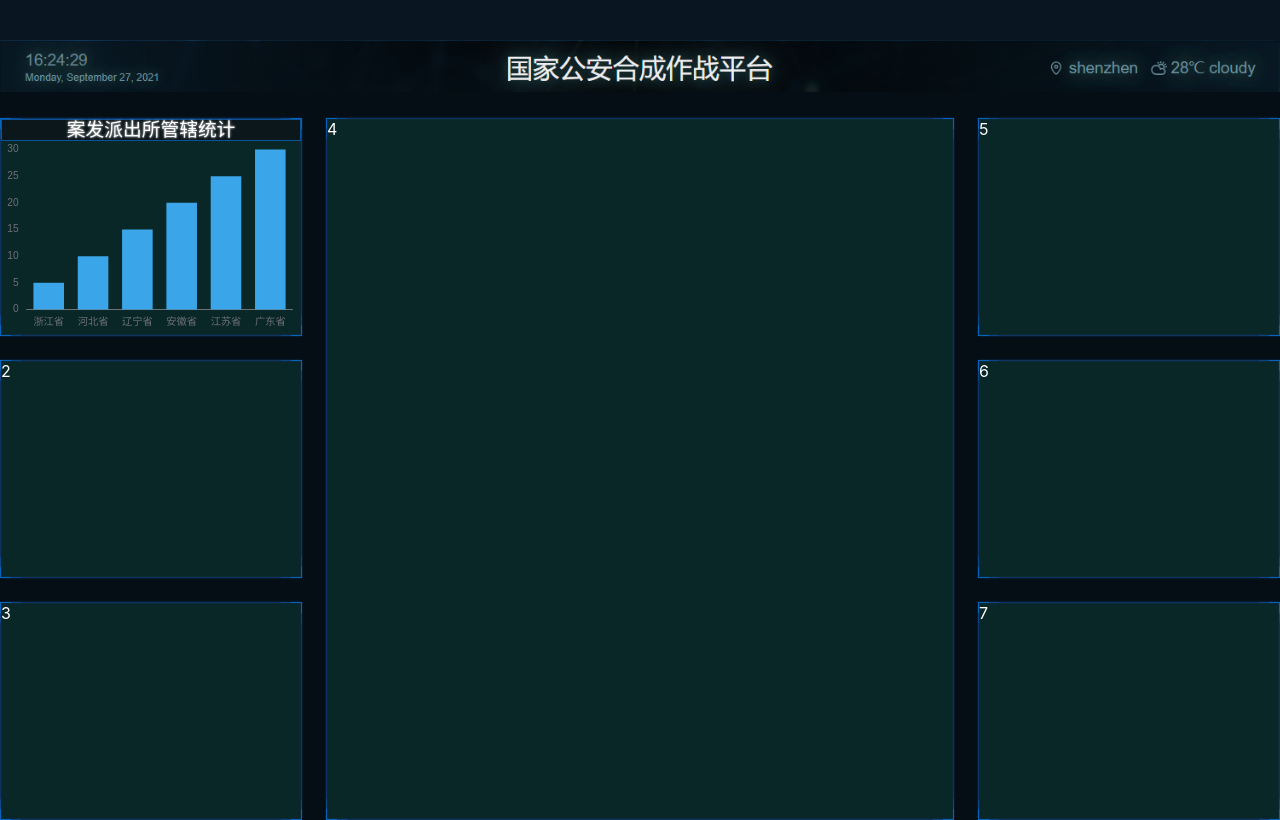
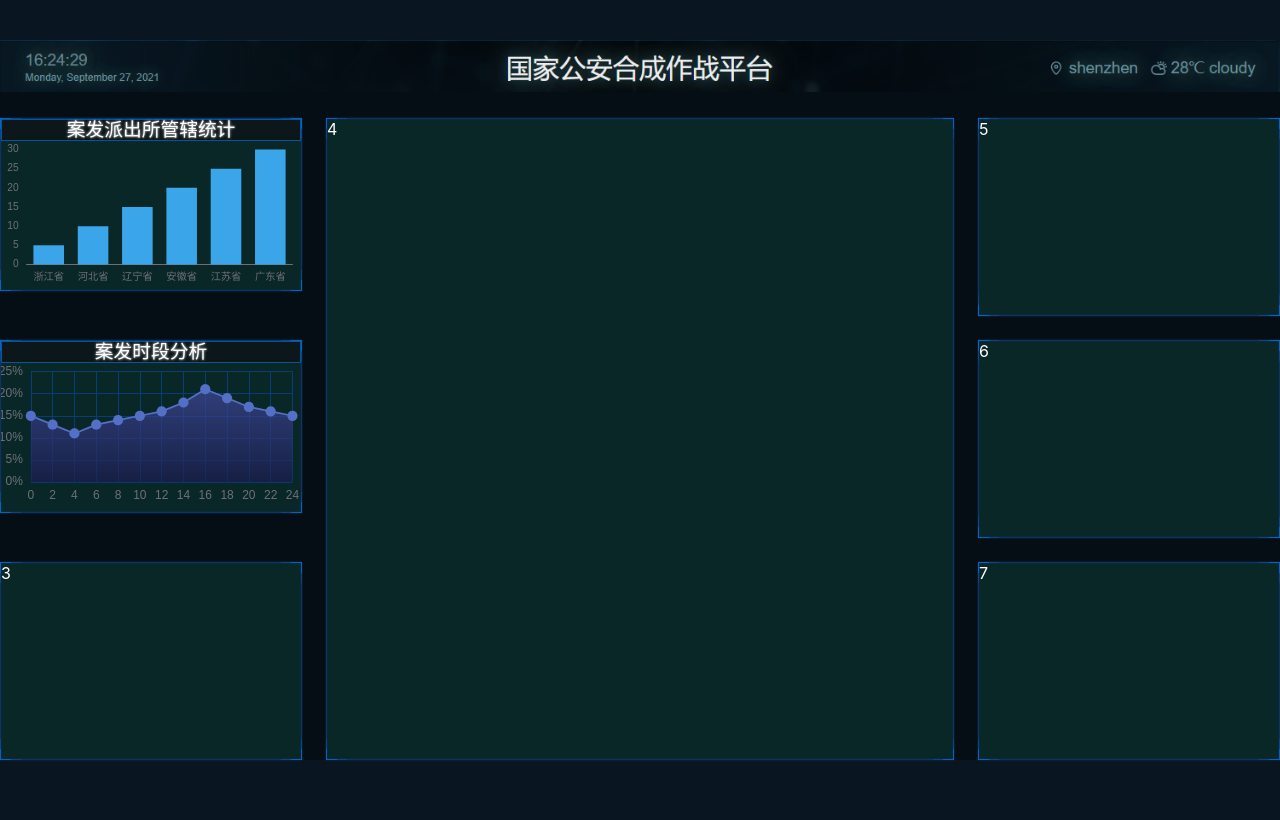
Before and after one commit to LiYuyu123/LI-Big, a React (Vite) app: page / in a window 1280 px wide. Built offline with nearby package versions, Linux system fonts and the light colour scheme.

Commit message:
完成chart2

```diff
--- /dev/null
+++ b/src/component/Chart-1.tsx
@@ -0,0 +1,61 @@
+import React, {useEffect, useRef} from 'react';
+import * as echarts from 'echarts';
+
+const Chart1=()=>{
+    const ref=useRef(null)
+    const px=(n)=>n / 1502 * (window as any).pageWidth
+    useEffect(()=>{
+        let myChart = echarts.init(ref.current);
+        myChart.setOption({
+
+            tooltip: {},
+            xAxis: {
+                data: ['浙江省', '河北省', '辽宁省', '安徽省', '江苏省', '广东省'],
+                axisTick:{show:false},
+                axisLabel:{
+                    fontSize:px(12),
+                    formatter(val){
+                        console.log(val)
+                        if(val.length >3){
+                            const array=val.split('')
+                            array.splice(3,0,'\n')
+                            return array.join('')
+                        }else {
+                            return val
+                        }
+                    }
+                },
+            },
+            grid:{
+                x: px(30),
+                y:px(10),
+                x2:px(10),
+                y2:px(30),
+            },
+            yAxis: {
+                splitLine:{show:false},
+                axisLabel:{
+                    fontSize:px(12)
+                }
+            },
+            series: [
+                {
+                    name: '0',
+                    type: 'bar',
+                    data: [5,10,15,20,25,30],
+                    itemStyle: {color:'#3aa6e9'}
+                }
+            ]
+        });
+    },[])
+    return(
+        <div className="bordered 案发">
+            <h1>案发派出所管辖统计</h1>
+            <div ref={ref} className='chart'>
+
+            </div>
+        </div>
+    )
+}
+
+export default Chart1
--- /dev/null
+++ b/src/component/Chart-2.tsx
@@ -0,0 +1,69 @@
+import React, {useEffect, useRef} from 'react';
+import * as echarts from 'echarts';
+
+const Chart2=()=>{
+    const ref=useRef(null)
+    const px=(n)=>n / 1502 * (window as any).pageWidth
+    useEffect(()=>{
+        let myChart = echarts.init(ref.current);
+        myChart.setOption({
+            xAxis: {
+                type: 'category',
+                boundaryGap: false,
+                data: [0, 2, 4, 6, 8, 10, 12, 14, 16, 18, 20, 22, 24],
+                splitLine: {show: true, lineStyle: {color: '#073E78'}},
+                axisTick: {show: false},
+                axisLine: {show: false},
+            },
+            grid:{
+                x: px(35),
+                y:px(10),
+                x2:px(10),
+                y2:px(35),
+            },
+            yAxis: {
+                type: 'value',
+                splitLine: {lineStyle: {color: '#073E78'}},
+                axisLabel: {
+                    formatter(val) {
+                        return val * 100 + '%';
+                    }
+                }
+            },
+            series: [{
+                name: '故意伤人',
+                type: 'line',
+                data: [
+                    0.15, 0.13, 0.11,
+                    0.13, 0.14, 0.15,
+                    0.16, 0.18, 0.21,
+                    0.19, 0.17, 0.16,
+                    0.15
+                ],
+                symbol: 'circle',
+                symbolSize: px(12),
+                lineStyle: {width: px(2)},
+                areaStyle: {
+                    color: new echarts.graphic.LinearGradient(0, 0, 0, 1, [{
+                        offset: 0,
+                        color: '#414a9f'
+                    }, {
+                        offset: 1,
+                        color: '#1b1d52'
+                    }]),
+                }
+            }]
+        });
+
+    },[])
+    return(
+        <div className="bordered 时段">
+            <h1>案发时段分析</h1>
+            <div ref={ref} className='chart2'>
+
+            </div>
+        </div>
+    )
+}
+
+export default Chart2
--- a/src/component/Home.tsx
+++ b/src/component/Home.tsx
@@ -1,67 +1,20 @@
-import React, {useEffect, useRef} from 'react';
+import React from 'react';
 import './home.scss'
 import headerBg from '../image/2.png'
-import * as echarts from 'echarts';
+import Chart1 from './Chart-1';
+import Chart2 from './Chart-2';
 const Home=()=>{
-    const ref=useRef(null)
-    const px=(n)=>n / 1502 * (window as any).pageWidth
-    useEffect(()=>{
-        let myChart = echarts.init(ref.current);
-        myChart.setOption({
 
-            tooltip: {},
-            xAxis: {
-                data: ['浙江省', '河北省', '辽宁省', '安徽省', '江苏省', '广东省'],
-                axisTick:{show:false},
-                axisLabel:{
-                    fontSize:px(12),
-                    formatter(val){
-                        console.log(val)
-                        if(val.length >3){
-                            const array=val.split('')
-                            array.splice(3,0,'\n')
-                            return array.join('')
-                        }else {
-                            return val
-                        }
-                    }
-                },
-            },
-            grid:{
-                x: px(30),
-                y:px(10),
-                x2:px(10),
-                y2:px(30),
-            },
-            yAxis: {
-                splitLine:{show:false},
-                axisLabel:{
-                    fontSize:px(12)
-                }
-            },
-            series: [
-                {
-                    name: '0',
-                    type: 'bar',
-                    data: [5,10,15,20,25,30],
-                    itemStyle: {color:'#3aa6e9'}
-                }
-            ]
-        });
-    },[])
     return(
         <div className='home'>
             <header style={{backgroundImage: `url(${headerBg})`}}/>
             <main>
                 <section className='section1'>
-                    <div className="bordered 案发">
-                        <h1>案发派出所管辖统计</h1>
-                        <div ref={ref} className='chart'>
-
-                        </div>
-                    </div>
+                 <Chart1/>
                 </section>
-                <section className='bordered section2'>2</section>
+                <section className='section2'>
+                 <Chart2/>
+                </section>
                 <section className='bordered section3'>3</section>
                 <section className='bordered section4'>4</section>
                 <section className='bordered section5'>5</section>
--- a/src/component/home.scss
+++ b/src/component/home.scss
@@ -66,12 +66,12 @@
     >.section7{
       grid-area: box7;
     }
-    .案发{
-     height: px(256);
+    .案发,.时段{
+     height: px(203);
       text-align: center;
       display: flex;
       flex-direction: column;
-      h1{
+      >h1{
         flex-shrink: 0;
         background: #0c171b;
         border: 1px solid #0a5299;
@@ -81,7 +81,13 @@
       }
       .chart{
         flex: 1;
-
+        width: 100%;
+      }
+    }
+    .时段{
+      .chart2{
+        flex: 1;
+        width: 100%;
       }
     }
   }
```
